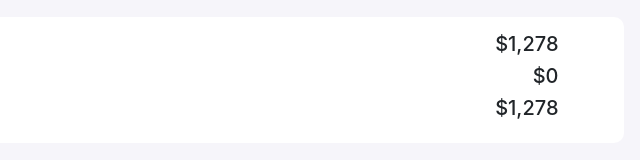
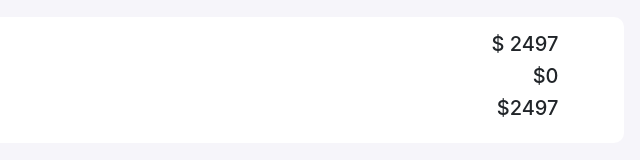
Before and after one commit to wickedaf/shopping-cart, a plain HTML site: page index.html in a window 1280 px wide. Both pictures are taken after a click on the button 853 px from the left and 242 px from the top of the page. Shown: the part 512-672 px from the top of the page, 464-1104 px from the left. Drawn offline with nearby package versions, Linux system fonts and the light colour scheme.

Commit message:
final Calculation

```diff
--- a/index.html
+++ b/index.html
@@ -84,9 +84,9 @@
                 </div>
 
                 <div class="col-md-4 status">
-                  <h5>$1,278</h5>
+                  <h5>$ <span id="subTotal">1278</span></h5>
                   <h5>$0</h5>
-                  <h5>$1,278</h5>
+                  <h5>$<span id="total">1278</span></h5>
                 </div>
               </div>
             </div>
@@ -104,20 +104,24 @@
        const iphoneCountPlusBtn = document.getElementById("iphoneCountPlusBtn");
        iphoneCountPlusBtn.addEventListener("click", function () {
           cartItemIncrease("iphoneCount", "iphonePrice", "iphoneCountMinusBtn");
+          calculateSub();
        });
        const iphoneCasePlusBtn = document.getElementById("iphoneCasePlusBtn");
        iphoneCasePlusBtn.addEventListener("click", function () {
           cartItemIncrease("iphoneCaseCount", "iphoneCasePrice", "iphoneCaseMinusBtn");
+          calculateSub();
        });
 
        //Minus Button Handle
        const iphoneCountMinusBtn = document.getElementById("iphoneCountMinusBtn");
        iphoneCountMinusBtn.addEventListener("click", function () {
           cartItemDecrease("iphoneCount", "iphonePrice","iphoneCountMinusBtn");
+          calculateSub();
        });
        const iphoneCaseMinusBtn = document.getElementById("iphoneCaseMinusBtn");
        iphoneCaseMinusBtn.addEventListener("click", function () {
           cartItemDecrease("iphoneCaseCount", "iphoneCasePrice","iphoneCaseMinusBtn");
+          calculateSub();
        });
 
       function cartItemIncrease(valueCount, valuePrice, btnName) {
@@ -153,6 +157,12 @@
          }
          document.getElementById(valuePrice).innerText = itemPrice;
       }
+      function calculateSub(){
+        let iphonePrice = parseFloat(document.getElementById("iphonePrice").innerText);
+        let iphoneCasePrice = parseFloat(document.getElementById("iphoneCasePrice").innerText);
+        document.getElementById("subTotal").innerText = iphonePrice + iphoneCasePrice;
+        document.getElementById("total").innerText = iphonePrice + iphoneCasePrice;
+      }
     </script>
   </body>
 </html>
```
